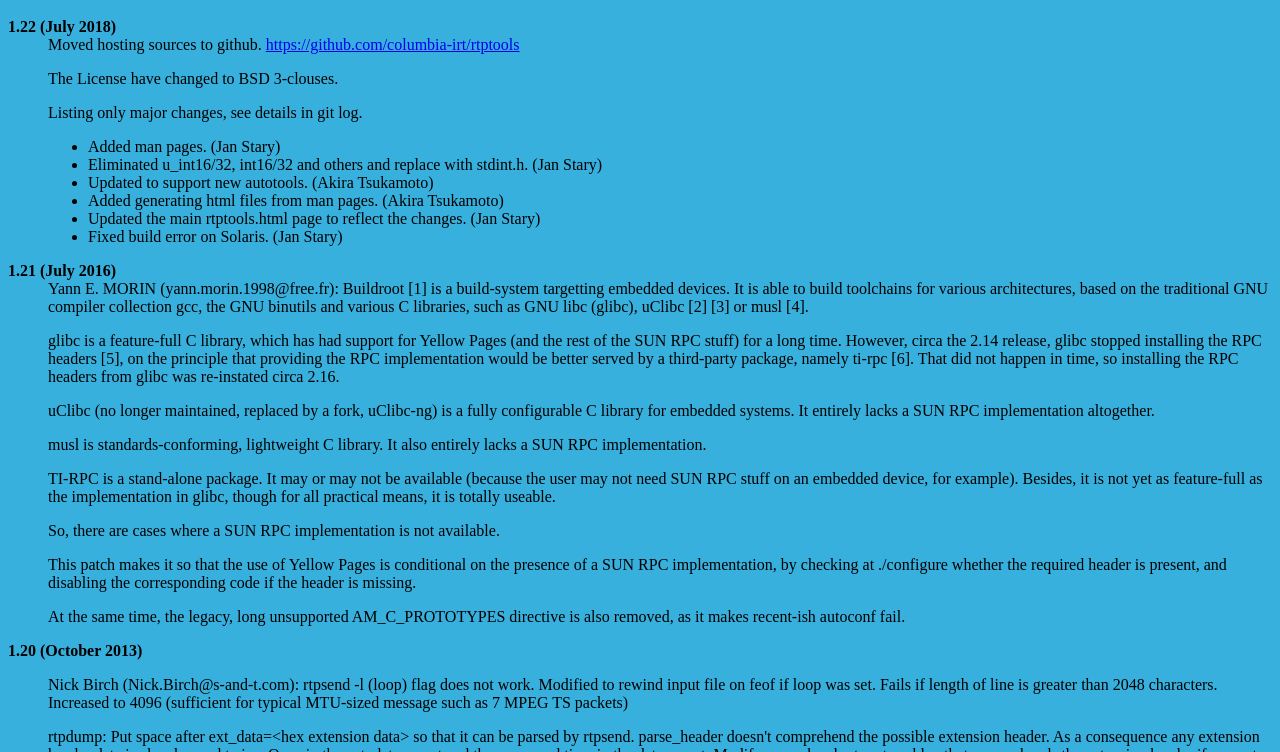
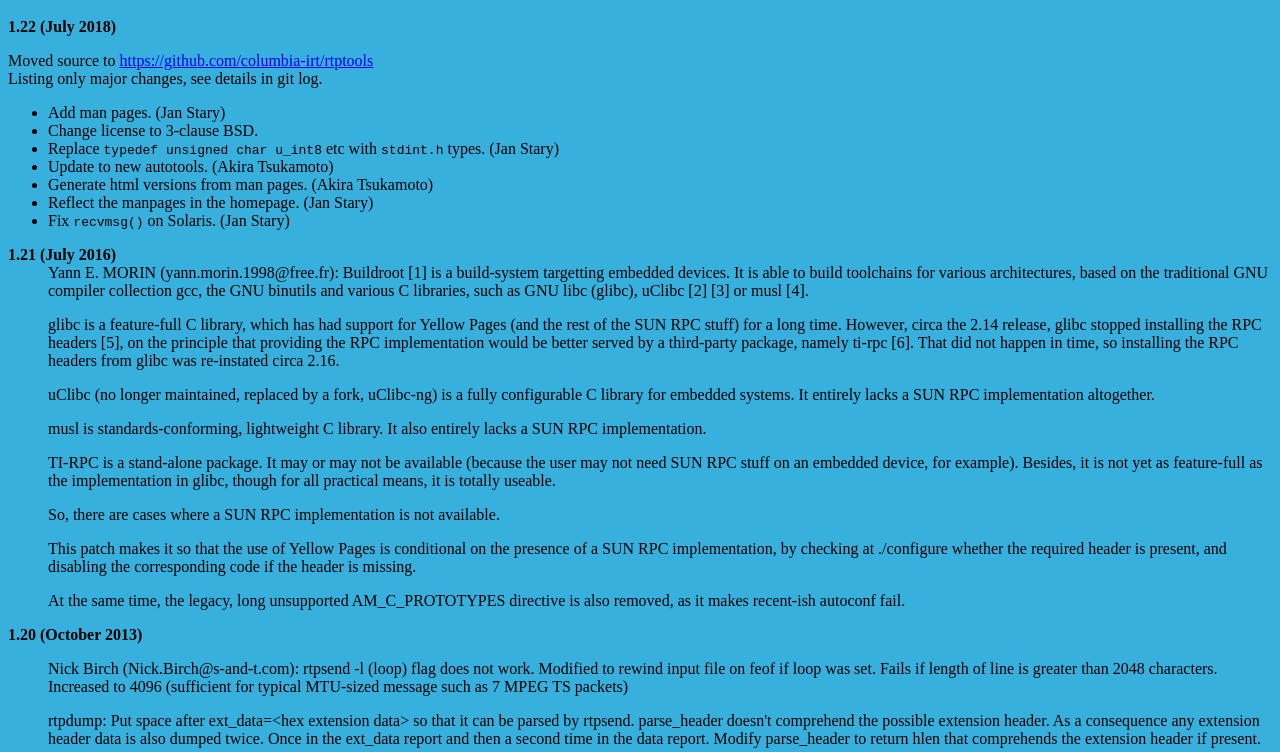
Before and after one commit to irtlab/rtptools, a plain HTML site: page ChangeLog.html in a window 1280 px wide. Shown: the part 48-800 px from the top of the page. Drawn offline with Linux system fonts and the light colour scheme.

Commit message:
Changeleog: tweak wording, typos

```diff
--- a/ChangeLog.html
+++ b/ChangeLog.html
@@ -17,23 +17,20 @@
 
 <dl>
 <dt>1.22 (July 2018)</dt>
-<dd>Moved hosting sources to github.
-<a href="https://github.com/columbia-irt/rtptools">https://github.com/columbia-irt/rtptools</a>
-<p>The License have changed to BSD 3-clouses.</p>
-<p>Listing only major changes, see details in git log.</p>
-
+<p>
+Moved source to <a
+href="https://github.com/columbia-irt/rtptools">https://github.com/columbia-irt/rtptools</a><br>
+Listing only major changes, see details in git log.
+</p>
 <ul>
-<li>Added man pages. (Jan Stary)
-
-<li>Eliminated u_int16/32, int16/32 and others and replace with stdint.h. (Jan Stary)
-
-<li>Updated to support new autotools. (Akira Tsukamoto)
-
-<li>Added generating html files from man pages. (Akira Tsukamoto)
-
-<li>Updated the main rtptools.html page to reflect the changes. (Jan Stary)
-
-<li>Fixed build error on Solaris. (Jan Stary)
+<li>Add man pages. (Jan Stary)
+<li>Change license to 3-clause BSD.
+<li>Replace <code>typedef unsigned char u_int8</code> etc
+	with <code>stdint.h</code> types. (Jan Stary)
+<li>Update to new autotools. (Akira Tsukamoto)
+<li>Generate html versions from man pages. (Akira Tsukamoto)
+<li>Reflect the manpages in the homepage. (Jan Stary)
+<li>Fix <code>recvmsg()</code> on Solaris. (Jan Stary)
 </ul>
 
 <dt>1.21 (July 2016)</dt>
```
